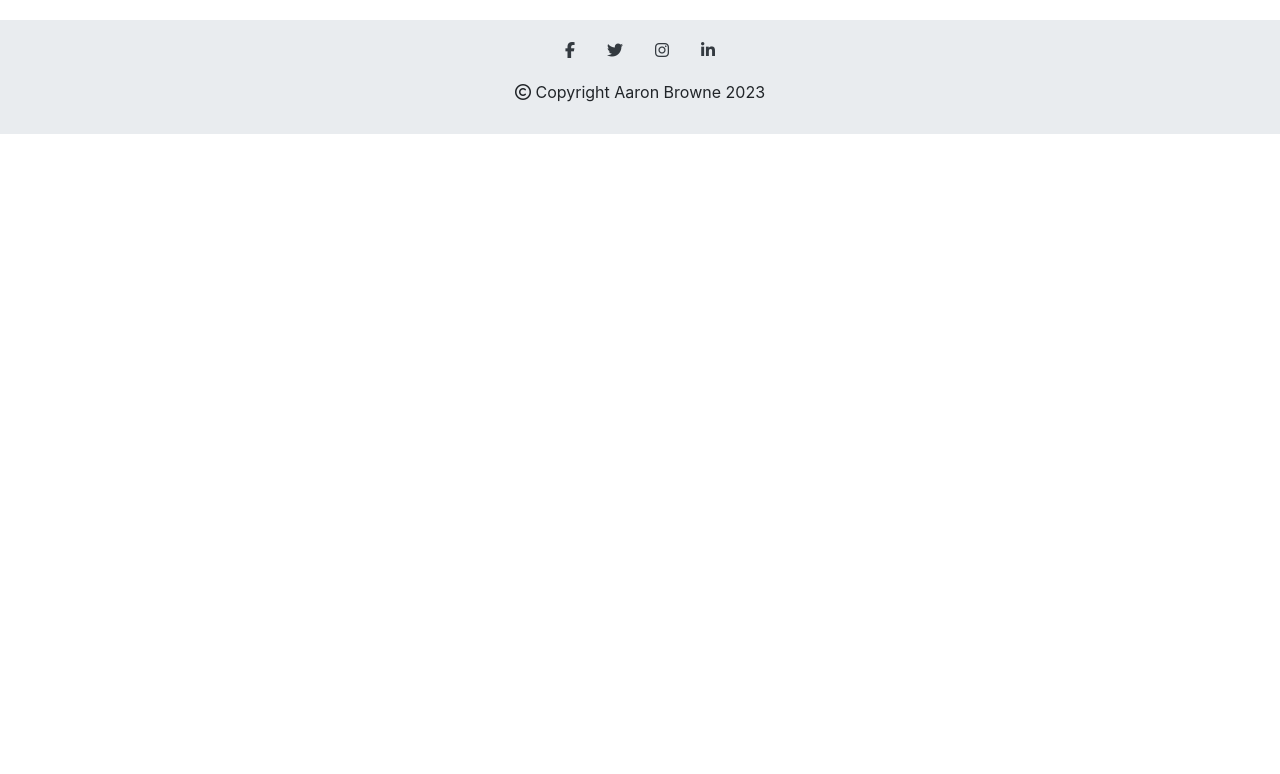
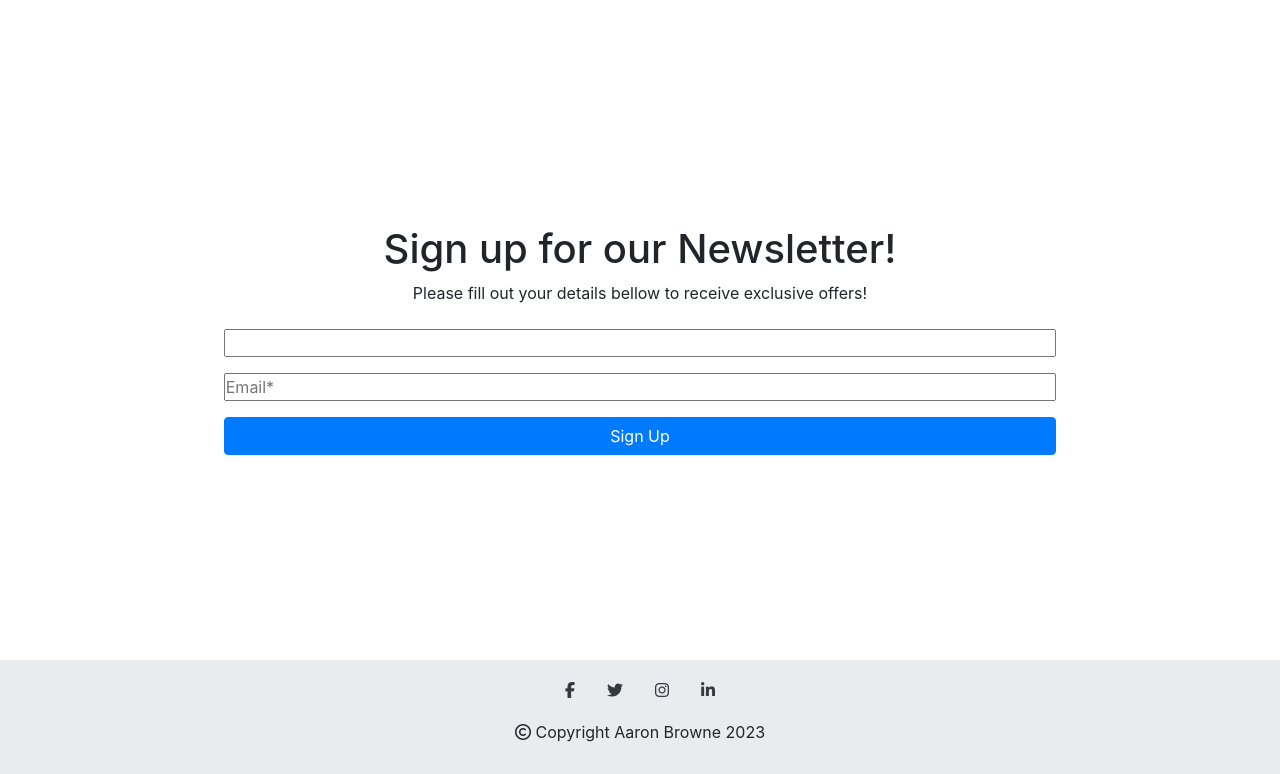
Before and after one commit to browne878/pp5-game-keys, a Django app: page /newsletter/ in a window 1280 px wide. Shown: the part 78-852 px from the top of the page. Before the commit the page ends 212 px from the top, so only its background shows below. Run offline with Django 3.2, Linux system fonts and the light colour scheme; some libraries are stand-ins or nearby versions.

Commit message:
Build and style newsletter signup page

```diff
--- a/newsletter/templates/newsletter/newsletter.html
+++ b/newsletter/templates/newsletter/newsletter.html
@@ -8,6 +8,28 @@
 
 {% block content %}
 
+<div class="container low-content-container d-table">
+    <div class="d-table-cell align-middle">
+        <div class="row">
+            <div class="col-12 text-center w-100 mt-5">
+                <h1>Sign up for our Newsletter!</h1>
+                <p>Please fill out your details bellow to receive exclusive offers!</p>
+            </div>
+        </div>
+
+        <form action="POST">
+            <div class="row">
+                <div class="col-12 text-center w-100">
+                    <input type="text" name="full-name" id="full-name" placeholder="Full Name*" class="w-75 my-2"
+                        value="{{ user.first_name }} {{ user.last_name }}" required>
+                    <input type="text" name="email" id="email" placeholder="Email*" value="{{ user.email }}"
+                        class="w-75 my-2" required>
+                    <input type="submit" value="Sign Up" class="btn btn-primary w-75 my-2">
+                </div>
+            </div>
+        </form>
+    </div>
+</div>
 
 {% include 'components/footer/footer.html' %}
 {% endblock %}
```
